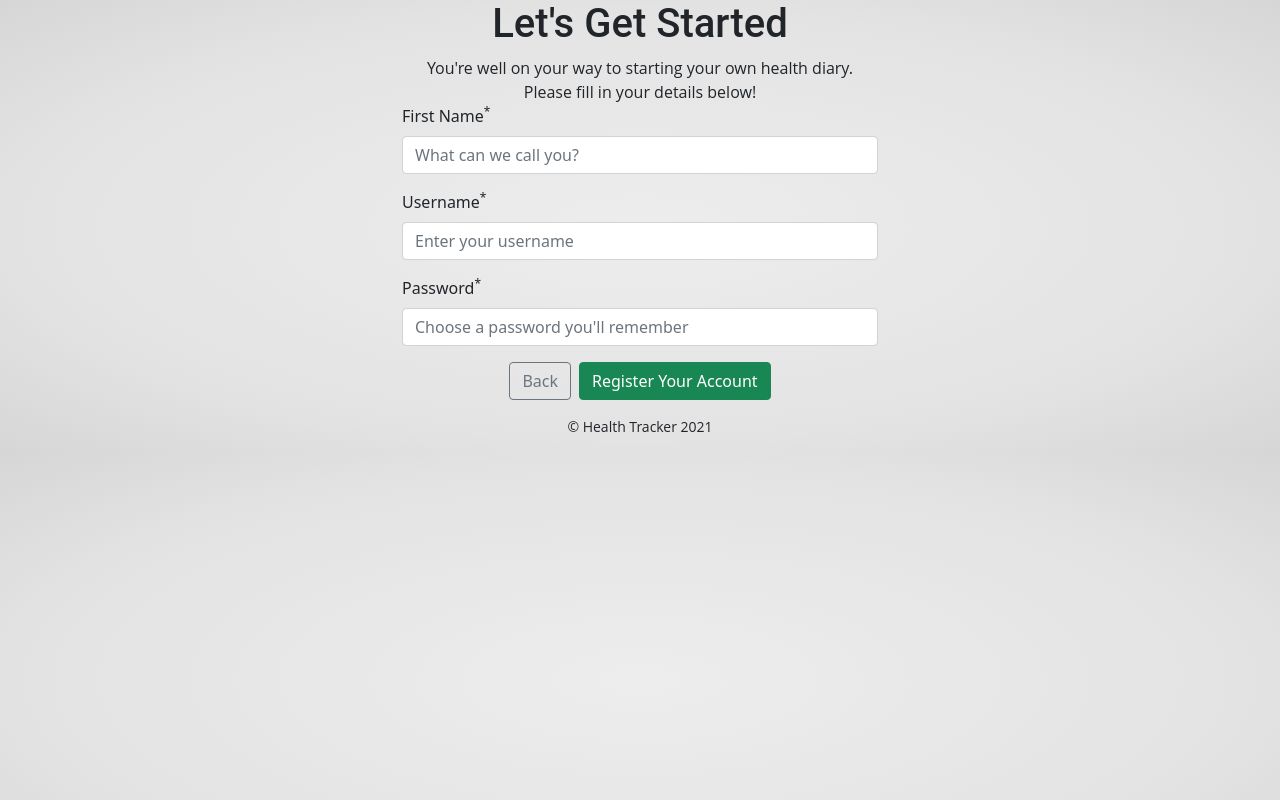
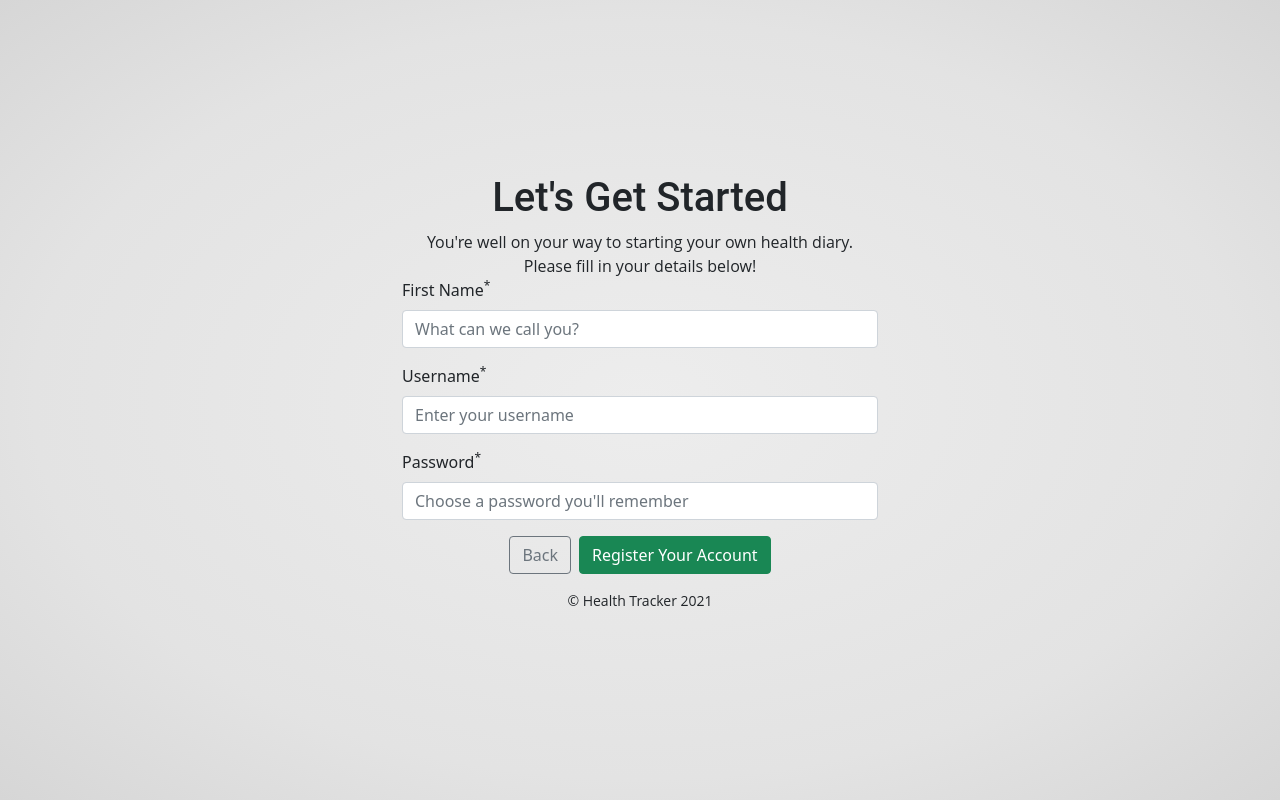
Before and after one commit to JakubMrowicki/health-tracker, a Flask app: page /register in a window 1280 px wide. Run offline with Flask 2, Linux system fonts and the light colour scheme; some libraries are stand-ins or nearby versions.

Commit message:
fix vertical centering

```diff
--- a/templates/register.html
+++ b/templates/register.html
@@ -11,6 +11,25 @@
         integrity="sha512-HK5fgLBL+xu6dm/Ii3z4xhlSUyZgTT9tuc/hSrtw6uzJOvgRr2a9jyxxT1ely+B+xFAmJKVSTbpM/CuL7qxO8w=="
         crossorigin="anonymous" />
     <title>Health Tracker - Welcome</title>
+    <style>
+        @media screen and (min-height: 200px) {
+
+        /*Vertically Center If Screen Height > Content Height*/
+        body {
+            height: 100vh;
+            display: -webkit-box;
+            display: -ms-flexbox;
+            display: flex;
+            -webkit-box-orient: vertical;
+            -webkit-box-direction: normal;
+            -ms-flex-direction: column;
+            flex-direction: column;
+            -webkit-box-pack: center;
+            -ms-flex-pack: center;
+            justify-content: center;
+        }
+        }
+    </style>
 </head>
 <body>
     <header class="container welcome-container">
```
